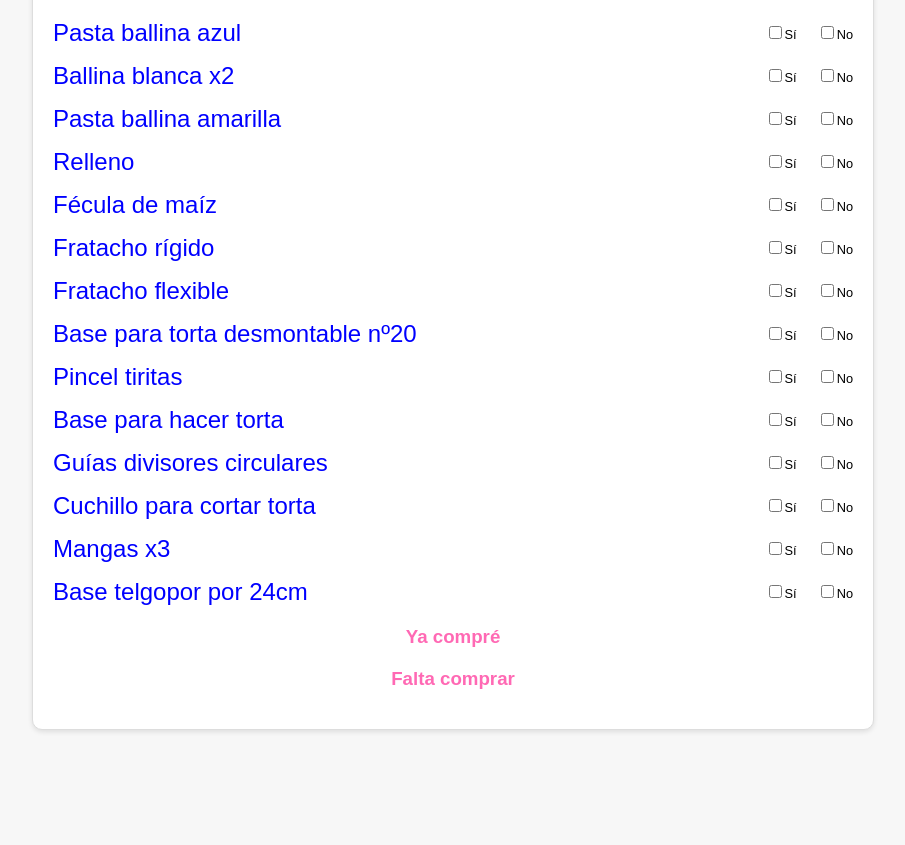
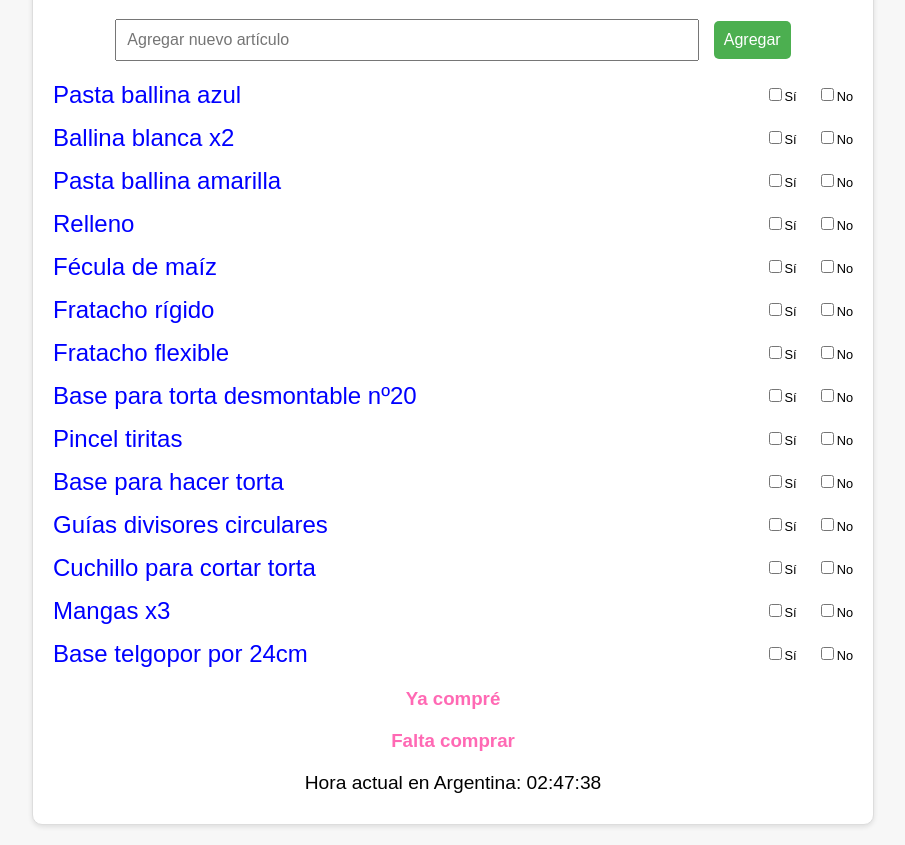
Before and after one commit to Hondone01/lista-compras, a plain HTML site: page index.html in a window 1280 px wide. Shown: the part 102-947 px from the top of the page, without its empty margins (187-1092 px from the left). Before the commit the page ends 852 px from the top, so only its background shows below. Drawn offline with Linux system fonts and the light colour scheme.

Commit message:
Update index.html

```diff
--- a/index.html
+++ b/index.html
@@ -53,6 +53,40 @@
         .sublist {
             margin-top: 20px;
         }
+        .add-item {
+            margin: 20px 0;
+            text-align: center;
+        }
+        .add-item input {
+            padding: 10px;
+            font-size: 1em;
+            width: 70%;
+            margin-right: 10px;
+        }
+        .add-item button {
+            padding: 10px;
+            font-size: 1em;
+            background-color: #4caf50;
+            color: white;
+            border: none;
+            border-radius: 5px;
+            cursor: pointer;
+        }
+        .add-item button:hover {
+            background-color: #45a049;
+        }
+        .time-container {
+            text-align: center;
+            margin-top: 20px;
+            font-size: 1.2em;
+        }
+        .alert {
+            color: red;
+            font-size: 1.5em;
+            font-weight: bold;
+            text-align: center;
+            margin-top: 10px;
+        }
         /* Estilos responsive */
         @media (max-width: 600px) {
             .item {
@@ -76,6 +110,12 @@
 <body>
     <div class="container">
         <h1>Artículos a Comprar</h1>
+
+        <div class="add-item">
+            <input type="text" id="newItem" placeholder="Agregar nuevo artículo">
+            <button onclick="addNewItem()">Agregar</button>
+        </div>
+
         <div id="shoppingList"></div>
 
         <div class="sublist">
@@ -86,10 +126,13 @@
             <h3>Falta comprar</h3>
             <ul id="pendingList"></ul>
         </div>
+
+        <div class="time-container" id="timeContainer"></div>
+        <div id="alert" class="alert"></div>
     </div>
 
     <script>
-        const articulos = [
+        let articulos = JSON.parse(localStorage.getItem("shoppingItems")) || [
             "Pasta ballina azul",
             "Ballina blanca x2",
             "Pasta ballina amarilla",
@@ -111,7 +154,8 @@
         // Recuperar estado desde localStorage
         const savedSelections = JSON.parse(localStorage.getItem("shoppingSelections")) || {};
 
-        // Crear elementos de la lista
+        function initializeList() {
+            shoppingList.innerHTML = "";
             articulos.forEach(item => {
                 const itemDiv = document.createElement("div");
                 itemDiv.classList.add("item");
@@ -132,6 +176,8 @@
                 itemDiv.appendChild(checkboxGroup);
                 shoppingList.appendChild(itemDiv);
             });
+            updateLists();
+        }
 
         function createCheckbox(className, itemName, labelText) {
             const container = document.createElement("div");
@@ -143,7 +189,6 @@
             const label = document.createElement("label");
             label.textContent = labelText;
 
-            // Restaurar estado del checkbox desde localStorage
             if (savedSelections[itemName] === className) {
                 checkbox.checked = true;
             }
@@ -193,8 +238,34 @@
             });
         }
 
-        // Inicializar listas
-        updateLists();
+        function addNewItem() {
+            const newItem = document.getElementById("newItem").value.trim();
+            if (newItem && !articulos.includes(newItem)) {
+                articulos.push(newItem);
+                localStorage.setItem("shoppingItems", JSON.stringify(articulos));
+                initializeList();
+                document.getElementById("newItem").value = "";
+            }
+        }
+
+        function updateClock() {
+            const now = new Date().toLocaleTimeString("es-AR", { timeZone: "America/Argentina/Buenos_Aires" });
+            const timeContainer = document.getElementById("timeContainer");
+            const alert = document.getElementById("alert");
+
+            timeContainer.textContent = `Hora actual en Argentina: ${now}`;
+
+            if (now === "15:45:00") {
+                alert.textContent = "¡Tenés que ir a buscar a Zoe!";
+            } else {
+                alert.textContent = "";
+            }
+        }
+
+        setInterval(updateClock, 1000);
+
+        // Inicializar lista
+        initializeList();
     </script>
 </body>
 </html>
```
Lines whose indentation alone changed are shown as unchanged.
